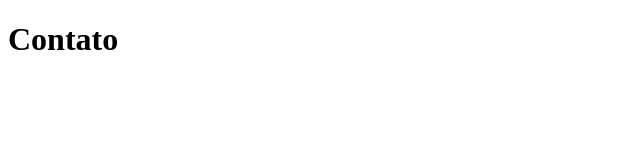
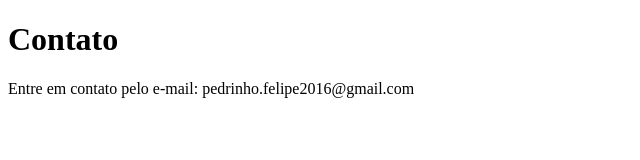
Before and after one commit to Pedro-Lelis/sistema-de-cadastro, a plain HTML site: page contato.html in a window 1280 px wide. Shown: the whole page, without its empty margins (0-640 px from the left). Drawn offline with Linux system fonts and the light colour scheme.

Commit message:
Adicionando o e-mail de contato

```diff
--- a/contato.html
+++ b/contato.html
@@ -8,5 +8,6 @@
 </head>
 <body>
     <h1>Contato</h1>
+    <p>Entre em contato pelo e-mail: pedrinho.felipe2016@gmail.com</p>
 </body>
 </html>
```
